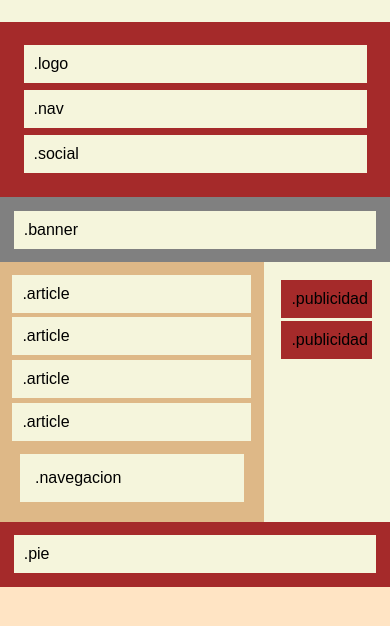
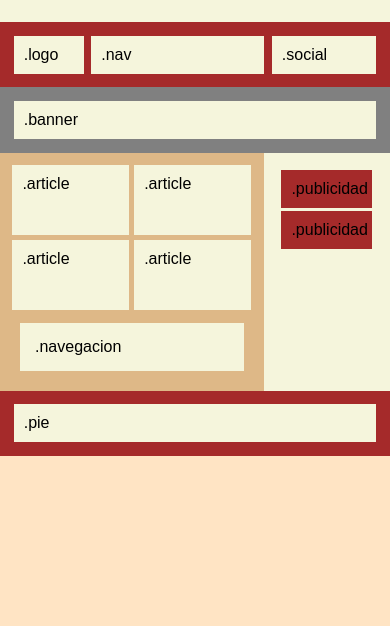
Before and after one commit to DaylinMB/Sprint1, a plain HTML site: page Tarea1/index.html in a window 390 px wide. Shown: the part 56-682 px from the top of the page. Drawn offline with Linux system fonts and the light colour scheme.

Commit message:
quit media

```diff
--- a/Tarea1/style.css
+++ b/Tarea1/style.css
@@ -17,7 +17,7 @@ header {
 
 .navbar{
     display: flex;
-    padding: 20px;
+    padding: 10px;
     background-color: brown;
 
 }
@@ -108,9 +108,3 @@ footer{
     padding: 10px;
     flex-basis: 100%;
 }
-
-@media screen and (max-width: 500px) {
-    nav, .row{
-        flex-direction: column;
-    }
-}
```
